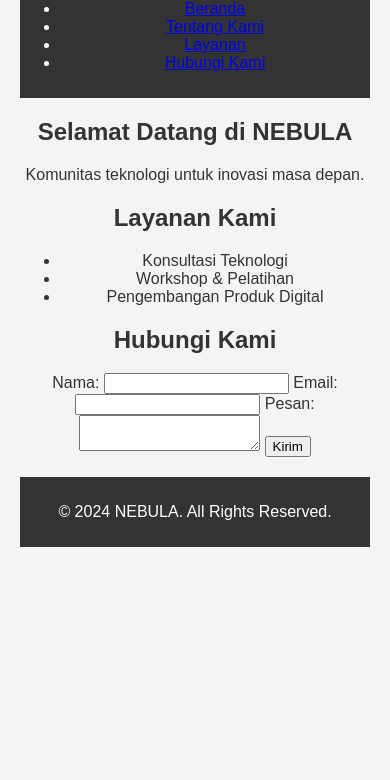
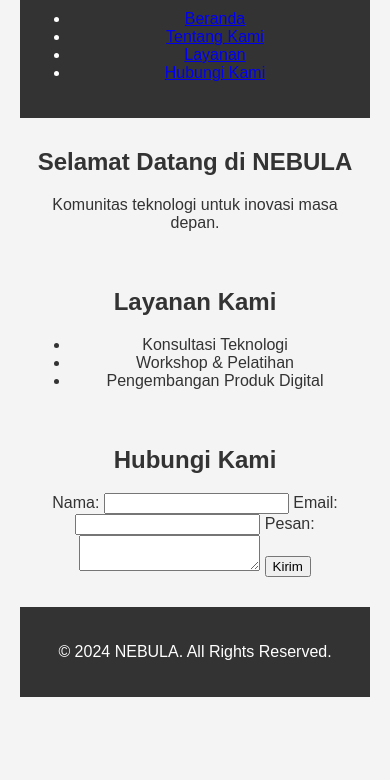
Before and after one commit to Nebula01705/NEBULA1, a plain HTML site: page index.html in a window 390 px wide. Shown: the part 64-844 px from the top of the page. Drawn offline with Linux system fonts and the light colour scheme; files that its build step writes are made by us from their sources.

Commit message:
Update styles.css

```diff
--- a/styles.css
+++ b/styles.css
@@ -19,3 +19,17 @@ footer {
     padding: 10px 0;
     margin-top: 20px;
 }
+/* Styles for mobile devices */
+@media (max-width: 768px) {
+    nav ul {
+        flex-direction: column;
+    }
+
+    .container {
+        padding: 10px;
+    }
+
+    header, footer {
+        text-align: center;
+    }
+}
```
